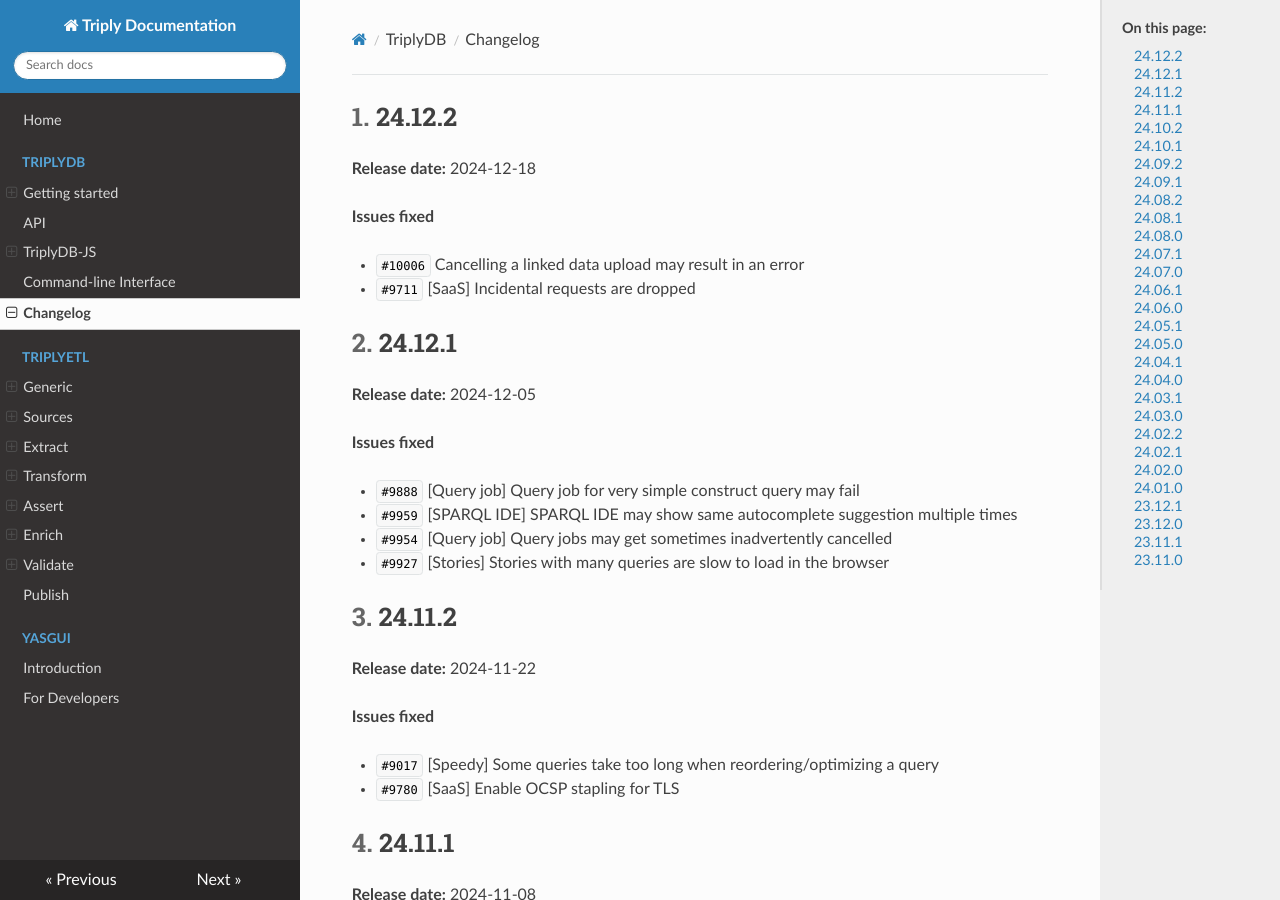
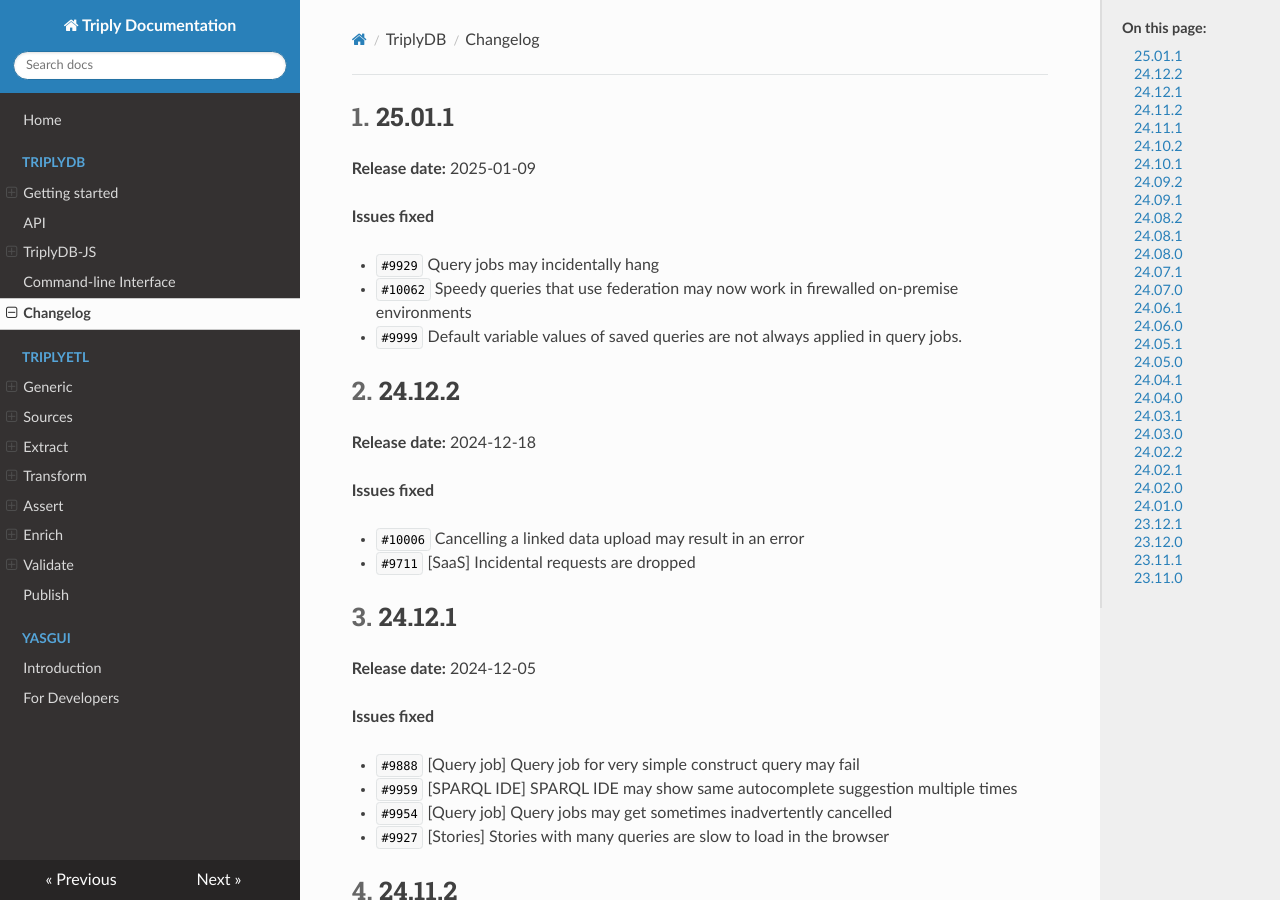
Before and after one commit to TriplyDB/Documentation, an MkDocs documentation site: the page built from docs/triplydb-changelog/index.md, in a window 1280 px wide and 900 px high. Built offline with MkDocs 1.6.1, drawn with Linux system fonts in a browser that asks for light colours.

Commit message:
updated docs

```diff
--- a/docs/triplydb-changelog/index.md
+++ b/docs/triplydb-changelog/index.md
@@ -4,6 +4,17 @@
 ---
 
 [TOC]
+
+## 25.01.1 {#25.01.1}
+
+**Release date:** 2025-01-09
+
+**Issues fixed**
+
+- `#9929` Query jobs may incidentally hang
+- `#10062` Speedy queries that use federation may now work in firewalled on-premise
+  environments
+- `#9999` Default variable values of saved queries are not always applied in query jobs.
 
 
 ## 24.12.2 {#24.12.2}
```
Also changed, not shown: docs/triplydb-technical-changelog/index.md (+9 -0 lines).
